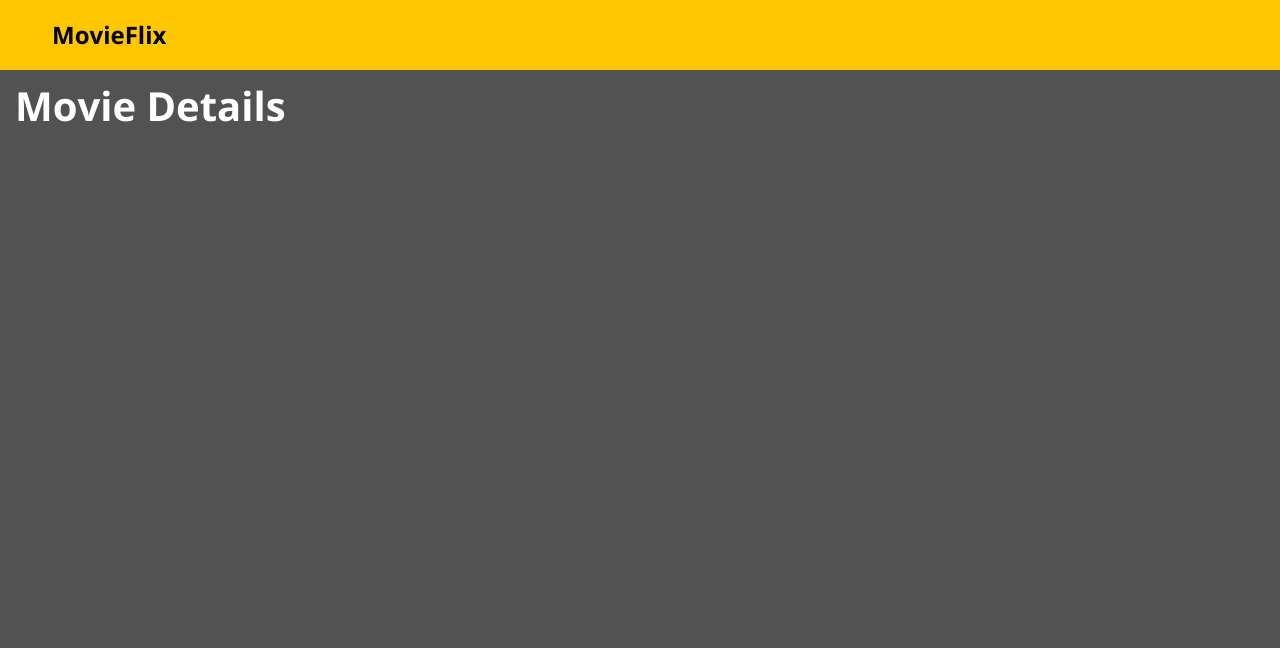
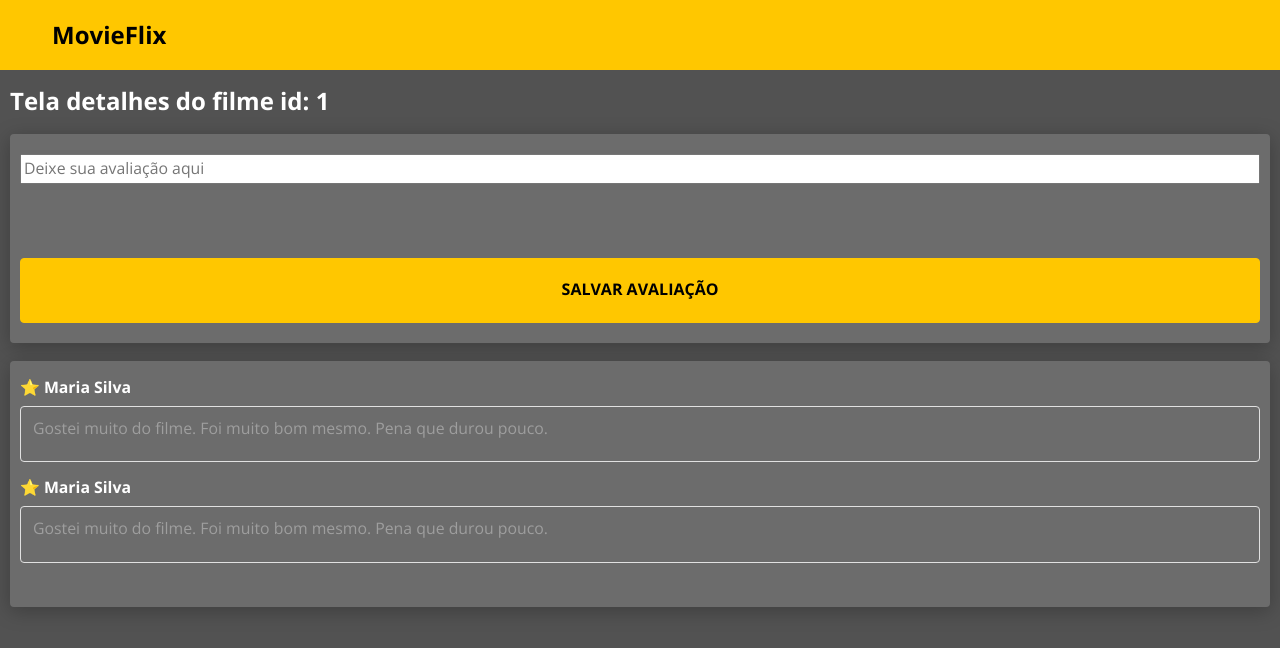
Before and after one commit to romuloabbiati/movieflix-challenge, a React (Create React App) app in the folder frontweb/: page /movies/1 in a window 1280 px wide. Shown: the top 648 px of the page. Built offline with nearby package versions, Linux system fonts and the light colour scheme; the HTML template or start-up script is replaced by a standard one.

Commit message:
Movie Details layout part 1

```diff
--- a/frontweb/src/pages/MovieDetails/index.tsx
+++ b/frontweb/src/pages/MovieDetails/index.tsx
@@ -1,14 +1,31 @@
-
+import ButtonIcon from 'components/ButtonIcon';
 import './styles.css';
 
+
+// this code was done based on the lecture 08-08 section 2
 const MovieDetails = () => {
+  return (
+    <div className="movie-details-container">
+      <h1>Tela detalhes do filme id: 1</h1>
+      <div className="movie-review-input-card base-card">
+        {/* <div> */}
+          <input
+            type="text"
+            name="review"
+            placeholder="Deixe sua avaliação aqui"
+          />
+        {/* </div> */}
+        <ButtonIcon text="Salvar avaliação" />
+      </div>
+      <div className="movie-reviews-card base-card">
+        <h3>⭐️ Maria Silva</h3>
+        <p>Gostei muito do filme. Foi muito bom mesmo. Pena que durou pouco.</p>
 
-    return (
-
-        <div className='movie-details-container'>
-            <h1>Movie Details</h1>
-        </div>
-    );
+        <h3>⭐️ Maria Silva</h3>
+        <p>Gostei muito do filme. Foi muito bom mesmo. Pena que durou pouco.</p>
+      </div>
+    </div>
+  );
 };
 
 export default MovieDetails;
--- a/frontweb/src/pages/MovieDetails/styles.css
+++ b/frontweb/src/pages/MovieDetails/styles.css
@@ -1,5 +1,50 @@
 
 .movie-details-container {
-  padding: 12px 0px 0px 15px;
+  padding: 17px 10px 20px 10px;
   font-size: 24px;
 }
+
+.movie-details-container h1 {
+  font-size: 1em;
+  margin-bottom: 18px;
+}
+
+.movie-review-input-card {
+  display: flex;
+  flex-direction: column;
+  padding: 20px 10px;
+  margin-bottom: 18px;
+  align-items: center;
+}
+
+.movie-review-input-card input {
+  font-size: 0.66em;
+  width: 100%;
+}
+
+.movie-review-input-card button {
+  font-size: 0.66em;
+  width: 100%;
+  /* Via @media I need to decrease the button width for
+  larger screen or figure out another way to occupy 100%
+  of the parent container in smaller screen and small button
+  in larger screens */
+}
+
+.movie-reviews-card {
+  padding: 17px 10px 28px 10px;
+}
+
+.movie-reviews-card h3 {
+  margin-bottom: 9px;
+  font-size: 0.66em;
+}
+
+.movie-reviews-card p {
+  border: 1px solid #E1E1E1;
+  border-radius: 4px;
+  color: #9E9E9E;
+  font-size: 0.66em;
+  padding: 10px 28px 21px 12px;
+  text-align: justify;
+}
```
